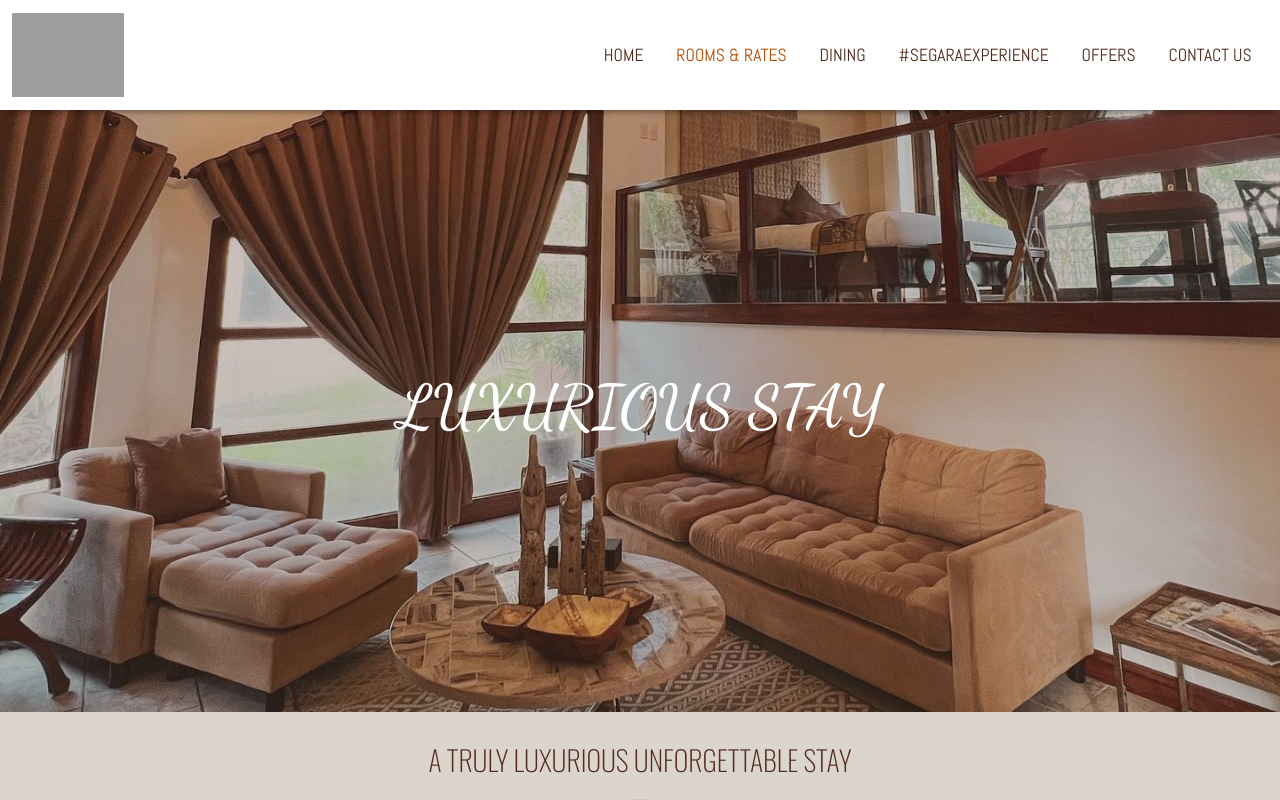
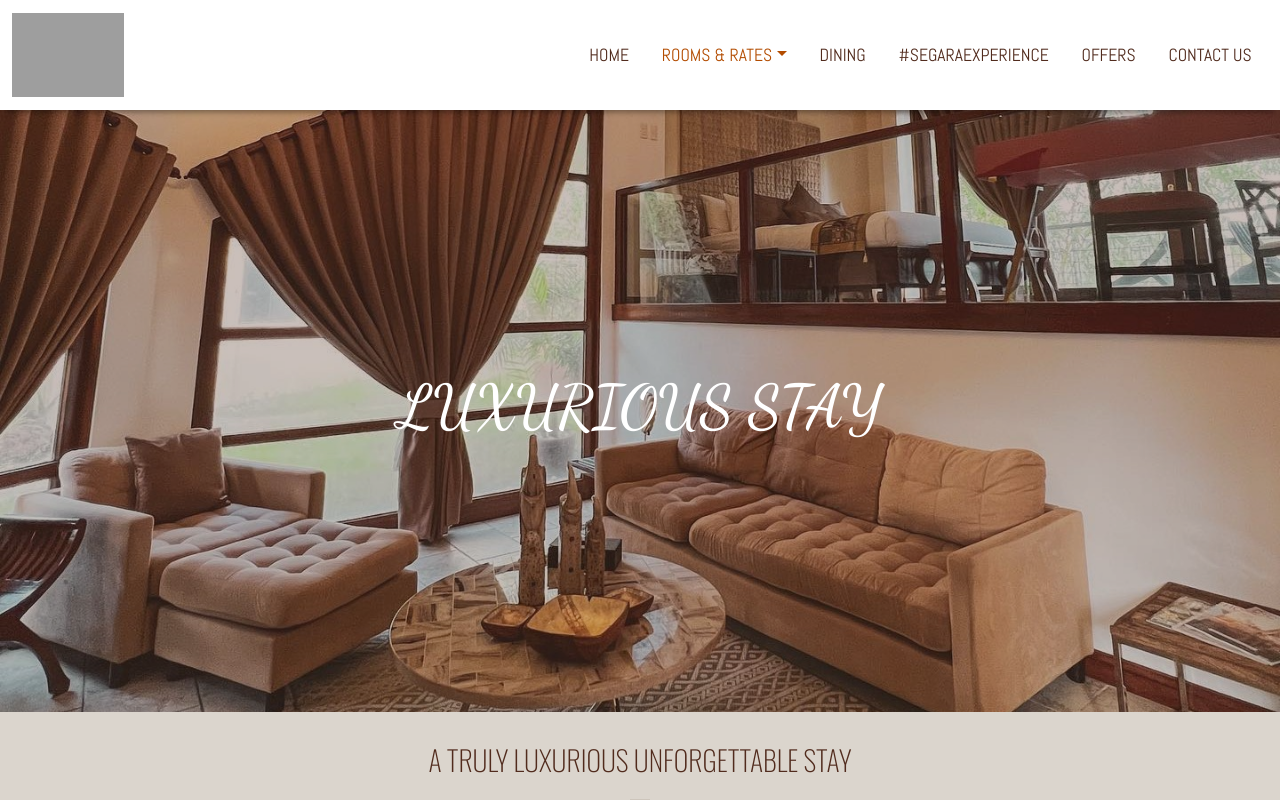
Before and after one commit to dardeejay/segarareact, a React (Create React App) app: page /rooms-and-rates in a window 1280 px wide. Shown: the top 800 px of the page. Built offline with nearby package versions, Linux system fonts and the light colour scheme; grey boxes are pictures that could not be loaded.

Commit message:
Dropdown FIx

```diff
--- a/src/pages/home.jsx
+++ b/src/pages/home.jsx
@@ -63,7 +63,7 @@ class Home extends Component {
         {/* Swiper */}
         <div className="HomeSwiper-container">
           <div className="swiper-btn">
-            <a href="" className="main-btn">
+            <a href="/rooms-and-rates" className="main-btn">
               Comfort & Luxury
             </a>
           </div>
--- a/src/pages/navbar.jsx
+++ b/src/pages/navbar.jsx
@@ -36,23 +36,48 @@ function NavBar() {
                   Home
                 </NavLink>
               </li>
-              <li className="nav-item ">
+              <li className="nav-item dropdown">
                 <NavLink
-                  className="nav-link "
-                  activeClassName="nav-link  active"
+                  className="nav-link dropdown-toggle"
+                  activeClassName="nav-link dropdown-toggle active"
                   to="/rooms-and-rates"
-                  // role="button"
-                  // data-bs-toggle="dropdown"
-                  // aria-expanded="false"
+                  role="button"
+                  data-bs-toggle="dropdown"
+                  aria-expanded="false"
                 >
                   Rooms &amp; Rates
                 </NavLink>
-                {/* <ul className="dropdown-menu">
-                  <li className="dropdown-item"><h1>Villas</h1>
-                  <p> </p></li>
-                  <li className="dropdown-item">Suites</li>
-                  <li className="dropdown-item">Residencias</li>
-                </ul> */}
+                <div className="dropdown-menu ">
+                  <div className="d-flex justify-content-between">
+                    <div className=" d-flex flex-column contents mx-3 ">
+                      <h3>Villas</h3>
+                      <a className="dropdown-item" href="/">
+                        Junior Villas
+                      </a>
+                      <a className="dropdown-item" href="/">
+                        Executive Villas
+                      </a>
+                    </div>
+                    <div className=" d-flex flex-column contents mx-1">
+                      <h3>Rooms</h3>
+                      <a className="dropdown-item" href="/">
+                        Junior Rooms
+                      </a>
+                      <a className="dropdown-item" href="/">
+                        Executive Rooms
+                      </a>
+                    </div>
+                    <div className="d-flex flex-column  contents mx-3">
+                      <h3>Residencias</h3>
+                      <a className="dropdown-item" href="/">
+                        Family Residencias
+                      </a>
+                      <a className="dropdown-item" href="/">
+                        Friends Residencias
+                      </a>
+                    </div>
+                  </div>
+                </div>
               </li>
               <li className="nav-item">
                 <NavLink
--- a/src/styles/style.scss
+++ b/src/styles/style.scss
@@ -146,7 +146,9 @@ p {
   font-family: $tertiary-font;
   display: inline-block;
 }
-
+.nav-item .dropdown-menu .d-flex h3 {
+  border-bottom: 1px solid rgba(81, 43, 29, 0.3);
+}
 .nav-link:hover,
 .nav-link.active {
   color: $secondary-text !important;
@@ -252,7 +254,7 @@ video {
 .divider2 h1 {
   color: #512b1d;
 }
-.HomeSwiperSlide{
+.HomeSwiperSlide {
   z-index: -1;
 }
 .HomeSwiper-container {
@@ -262,7 +264,7 @@ video {
 .HomeSwiper {
   height: 43.625rem;
 }
-.swiper-btn{
+.swiper-btn {
   z-index: 4;
   position: absolute;
   margin-left: auto;
@@ -345,7 +347,7 @@ video {
 }
 
 // About segara Section
-.AboutSwiper{
+.AboutSwiper {
   height: 37.625rem;
 }
 .AboutSwiper .swiper-pagination-bullet {
```
